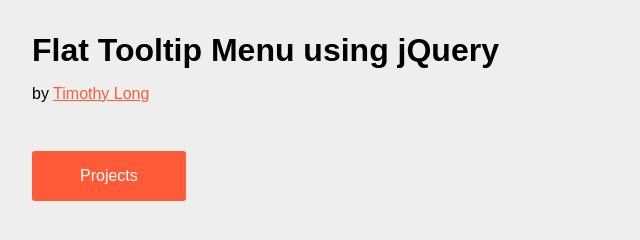
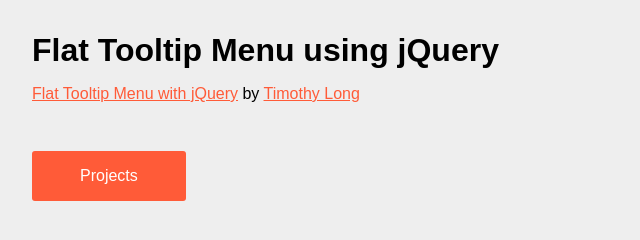
Before and after one commit to isztan/Flat-Tooltip-Menu, a plain HTML site: page index.html in a window 1280 px wide. Shown: the whole page, without its empty margins (0-640 px from the left). Drawn offline with nearby package versions, Linux system fonts and the light colour scheme.

Commit message:
Provided link to article in demo.

```diff
--- a/index.html
+++ b/index.html
@@ -10,7 +10,7 @@
 <body>
 <div class="container">
 	<h1>Flat Tooltip Menu using jQuery</h1>
-	<p>by <a href="http://timothy-long.com">Timothy Long</a></p>
+	<p><a href="http://timothy-long.com/flat-tooltip-menu-with-jquery">Flat Tooltip Menu with jQuery</a> by <a href="http://timothy-long.com">Timothy Long</a></p>
 	<div class="dropdown">
 		<a class="dropdown-toggle" href="#">Projects</a>
 		<ul class="dropdown-menu">
```
